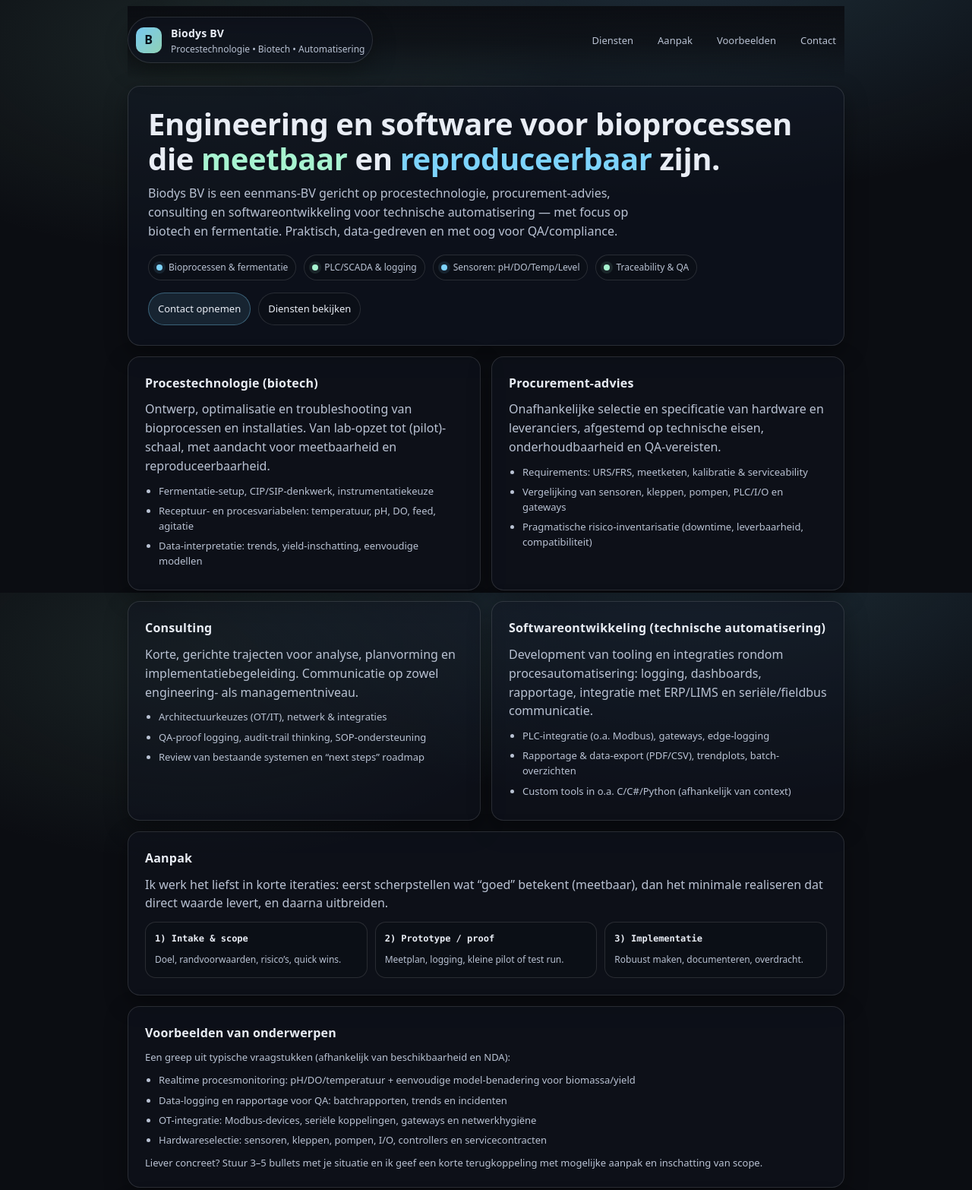
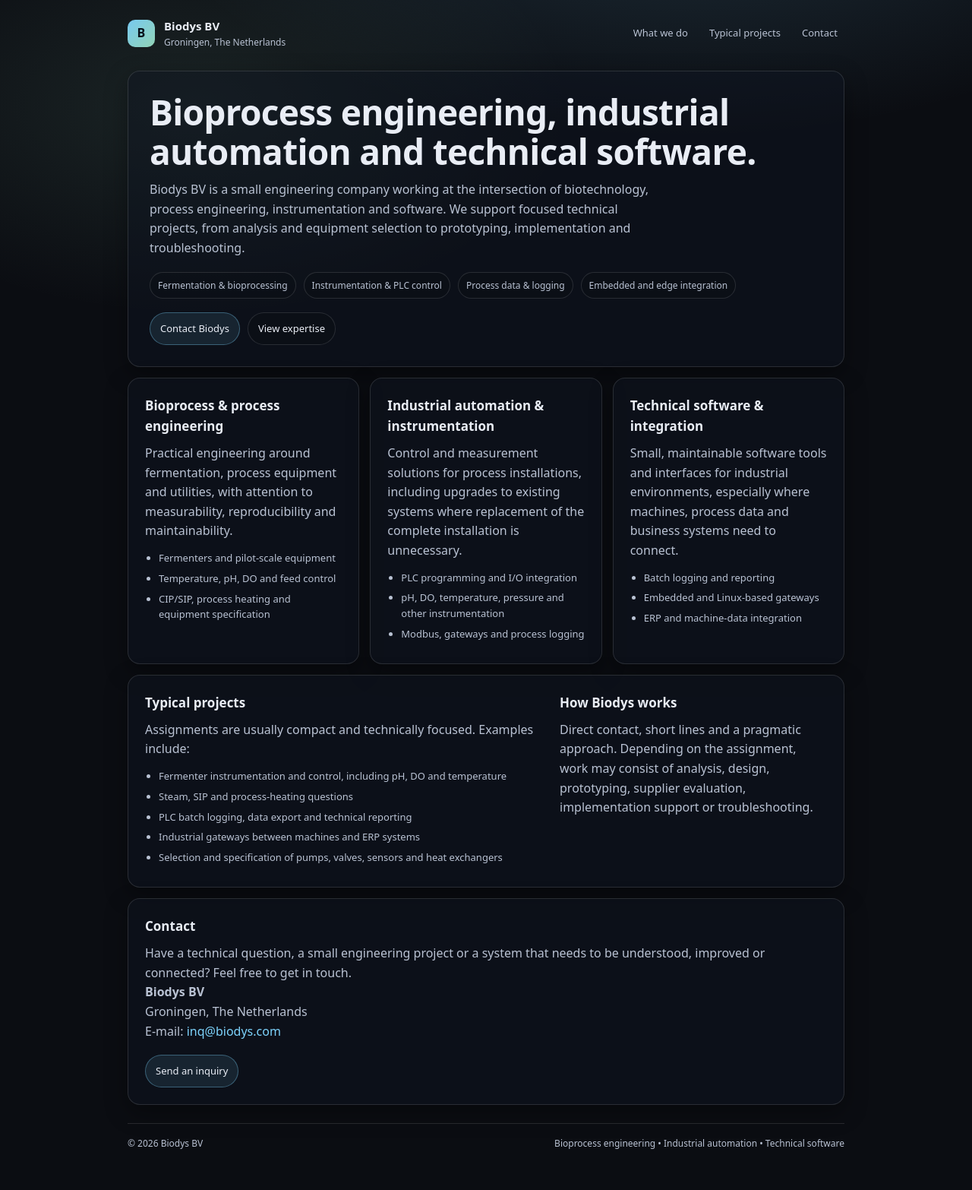
Before and after one commit to dimgeo/biodys.github.io, a plain HTML site: page index.html in a window 1280 px wide. Shown: the part 20-1586 px from the top of the page at 76% size. Drawn offline with Linux system fonts and the light colour scheme.

Commit message:
Draft concise Biodys website focused on engineering services

```diff
--- a/index.html
+++ b/index.html
@@ -1,214 +1,101 @@
 <!doctype html>
-<html lang="nl">
+<html lang="en">
 <head>
   <meta charset="utf-8" />
   <meta name="viewport" content="width=device-width, initial-scale=1" />
-  <title>Biodys BV — Procestechnologie • Biotech • Automatisering</title>
-  <meta name="description" content="Biodys BV (eenmans-BV) — procestechnologie, procurement-advies, consulting en softwareontwikkeling voor technische automatisering, met focus op biotech." />
-
+  <title>Biodys BV — Bioprocess engineering • Industrial automation • Technical software</title>
+  <meta name="description" content="Biodys BV is a small engineering company in Groningen, the Netherlands, working on bioprocess engineering, industrial automation, instrumentation and technical software." />
   <style>
     :root{
-      --bg: #0b0d12;
-      --card: #101522;
-      --text: #e9edf5;
-      --muted: #b9c2d3;
-      --line: rgba(255,255,255,.12);
-      --accent: #7dd3fc; /* light cyan */
-      --accent2: #a7f3d0; /* mint */
-      --shadow: 0 10px 30px rgba(0,0,0,.35);
-      --radius: 16px;
-      --max: 980px;
-      --pad: 22px;
-      --mono: ui-monospace, SFMono-Regular, Menlo, Monaco, Consolas, "Liberation Mono", "Courier New", monospace;
-      --sans: ui-sans-serif, system-ui, -apple-system, Segoe UI, Roboto, Helvetica, Arial, "Apple Color Emoji","Segoe UI Emoji";
+      --bg:#0b0d12;
+      --card:#101522;
+      --text:#e9edf5;
+      --muted:#b9c2d3;
+      --line:rgba(255,255,255,.12);
+      --accent:#7dd3fc;
+      --accent2:#a7f3d0;
+      --shadow:0 10px 30px rgba(0,0,0,.35);
+      --radius:16px;
+      --max:980px;
+      --pad:22px;
+      --sans:ui-sans-serif,system-ui,-apple-system,Segoe UI,Roboto,Helvetica,Arial,sans-serif;
     }
-    *{ box-sizing: border-box; }
-    html,body{ height:100%; }
+    *{box-sizing:border-box}
+    html{scroll-behavior:smooth}
     body{
       margin:0;
-      font-family: var(--sans);
+      font-family:var(--sans);
       background:
-        radial-gradient(1200px 600px at 70% -10%, rgba(125,211,252,.18), transparent 60%),
-        radial-gradient(900px 500px at 20% 10%, rgba(167,243,208,.10), transparent 55%),
+        radial-gradient(1200px 600px at 70% -10%,rgba(125,211,252,.18),transparent 60%),
+        radial-gradient(900px 500px at 20% 10%,rgba(167,243,208,.10),transparent 55%),
         var(--bg);
-      color: var(--text);
-      line-height: 1.55;
+      color:var(--text);
+      line-height:1.6;
     }
-    a{ color: var(--accent); text-decoration: none; }
-    a:hover{ text-decoration: underline; }
-
-    .wrap{ max-width: var(--max); margin: 0 auto; padding: 28px 18px 60px; }
+    a{color:var(--accent);text-decoration:none}
+    a:hover{text-decoration:underline}
+    .wrap{max-width:var(--max);margin:0 auto;padding:28px 18px 60px}
     header{
-      display:flex; align-items:center; justify-content:space-between;
-      gap:14px; padding: 14px 0 20px; position: sticky; top: 0;
-      background: linear-gradient(to bottom, rgba(11,13,18,.95), rgba(11,13,18,.70), rgba(11,13,18,0));
-      backdrop-filter: blur(10px);
-      z-index: 10;
+      display:flex;align-items:center;justify-content:space-between;gap:14px;
+      padding:14px 0 20px;
     }
-    .brand{
-      display:flex; align-items:center; gap:12px;
-      padding: 8px 10px;
-      border: 1px solid var(--line);
-      border-radius: 999px;
-      background: rgba(16,21,34,.55);
-      box-shadow: var(--shadow);
+    .brand{display:flex;align-items:center;gap:12px}
+    .logo{
+      width:36px;height:36px;border-radius:10px;
+      background:linear-gradient(135deg,rgba(125,211,252,.95),rgba(167,243,208,.85));
+      display:grid;place-items:center;color:#06101a;font-weight:800;
     }
-    .logo{
-      width:34px; height:34px; border-radius: 10px;
-      background:
-        linear-gradient(135deg, rgba(125,211,252,.95), rgba(167,243,208,.85));
-      display:grid; place-items:center;
-      color:#06101a;
-      font-weight: 800;
-      letter-spacing: .5px;
+    .brand strong{display:block;font-size:15px}
+    .brand span{display:block;font-size:12px;color:var(--muted)}
+    nav{display:flex;gap:10px;flex-wrap:wrap;justify-content:flex-end}
+    nav a{font-size:13px;color:var(--muted);padding:7px 9px;border-radius:999px}
+    nav a:hover{color:var(--text);background:rgba(16,21,34,.45);text-decoration:none}
+    .hero,
+    .card{
+      border:1px solid var(--line);
+      background:rgba(16,21,34,.48);
+      box-shadow:var(--shadow);
+      border-radius:var(--radius);
     }
-    .brand strong{ font-size: 14px; letter-spacing:.2px; }
-    .brand span{ display:block; font-size: 12px; color: var(--muted); }
-
-    nav{
-      display:flex; gap: 10px; flex-wrap: wrap; justify-content:flex-end;
+    .hero{padding:28px;margin-top:8px}
+    .hero h1{margin:0 0 12px;font-size:clamp(30px,5vw,46px);line-height:1.12;letter-spacing:-.7px}
+    .hero p{margin:0;color:var(--muted);max-width:72ch}
+    .tags{display:flex;gap:10px;flex-wrap:wrap;margin-top:18px}
+    .tag{
+      font-size:12px;padding:7px 10px;border-radius:999px;
+      border:1px solid var(--line);background:rgba(11,13,18,.25);color:var(--muted)
     }
-    nav a{
-      font-size: 13px; color: var(--muted);
-      padding: 8px 10px;
-      border-radius: 999px;
-      border: 1px solid transparent;
+    .cta{display:flex;gap:10px;flex-wrap:wrap;margin-top:18px}
+    .btn{
+      display:inline-flex;align-items:center;justify-content:center;
+      padding:10px 13px;border-radius:999px;border:1px solid var(--line);
+      color:var(--text);font-size:13px;background:rgba(11,13,18,.25)
     }
-    nav a:hover{
-      color: var(--text);
-      border-color: var(--line);
-      background: rgba(16,21,34,.35);
-      text-decoration:none;
+    .btn:hover{background:rgba(16,21,34,.65);text-decoration:none}
+    .btn.primary{border-color:rgba(125,211,252,.35);background:rgba(125,211,252,.10)}
+    .grid{display:grid;grid-template-columns:repeat(12,1fr);gap:14px;margin-top:14px}
+    .card{grid-column:span 4;padding:var(--pad)}
+    .card.wide{grid-column:span 12}
+    .card h2{margin:0 0 10px;font-size:17px}
+    .card p{margin:0;color:var(--muted)}
+    .card ul{margin:12px 0 0;padding-left:18px;color:var(--muted)}
+    .card li{margin:6px 0}
+    .small{font-size:13px}
+    .split{display:grid;grid-template-columns:1.2fr .8fr;gap:18px;align-items:start}
+    .contactline{margin-top:8px;color:var(--muted)}
+    footer{
+      margin-top:24px;padding-top:16px;border-top:1px solid var(--line);
+      display:flex;justify-content:space-between;gap:12px;flex-wrap:wrap;
+      color:var(--muted);font-size:12px
     }
-
-    .hero{
-      margin-top: 10px;
-      padding: 26px;
-      border-radius: var(--radius);
-      background: rgba(16,21,34,.55);
-      border: 1px solid var(--line);
-      box-shadow: var(--shadow);
-    }
-    .hero h1{
-      margin: 0 0 10px;
-      font-size: clamp(26px, 4vw, 40px);
-      line-height: 1.15;
-      letter-spacing: -0.4px;
-    }
-    .hero p{
-      margin: 0 0 18px;
-      color: var(--muted);
-      max-width: 70ch;
-    }
-    .pillrow{ display:flex; gap:10px; flex-wrap:wrap; margin: 14px 0 0; }
-    .pill{
-      font-size: 12px;
-      padding: 7px 10px;
-      border-radius: 999px;
-      border: 1px solid var(--line);
-      background: rgba(11,13,18,.25);
-      color: var(--muted);
-      display:inline-flex;
-      gap: 8px;
-      align-items:center;
-    }
-    .dot{
-      width: 8px; height: 8px; border-radius: 99px;
-      background: var(--accent);
-      box-shadow: 0 0 0 4px rgba(125,211,252,.10);
-    }
-
-    .grid{
-      display:grid;
-      gap: 14px;
-      grid-template-columns: repeat(12, 1fr);
-      margin-top: 14px;
-    }
-    .card{
-      grid-column: span 6;
-      padding: var(--pad);
-      border-radius: var(--radius);
-      background: rgba(16,21,34,.45);
-      border: 1px solid var(--line);
-      box-shadow: var(--shadow);
-    }
-    .card h2{
-      margin: 0 0 10px;
-      font-size: 16px;
-      letter-spacing: .2px;
-    }
-    .card p{ margin: 0; color: var(--muted); }
-    .card ul{
-      margin: 10px 0 0;
-      padding-left: 18px;
-      color: var(--muted);
-    }
-    .card li{ margin: 6px 0; }
-    .small{ font-size: 13px; }
-
-    .wide{ grid-column: span 12; }
-
-    .kpi{
-      display:grid;
-      grid-template-columns: repeat(3, minmax(0,1fr));
-      gap: 10px;
-      margin-top: 12px;
-    }
-    .kpi .box{
-      padding: 12px 12px;
-      border-radius: 14px;
-      border: 1px solid var(--line);
-      background: rgba(11,13,18,.25);
-    }
-    .kpi strong{
-      display:block;
-      font-family: var(--mono);
-      font-size: 12px;
-      color: var(--text);
-      margin-bottom: 4px;
-    }
-    .kpi span{
-      font-size: 12px;
-      color: var(--muted);
-    }
-
-    .cta{
-      display:flex; gap: 10px; flex-wrap:wrap; margin-top: 16px;
-    }
-    .btn{
-      display:inline-flex; align-items:center; justify-content:center;
-      gap: 8px;
-      padding: 10px 12px;
-      border-radius: 999px;
-      border: 1px solid var(--line);
-      background: rgba(11,13,18,.25);
-      color: var(--text);
-      font-size: 13px;
-      text-decoration:none;
-    }
-    .btn:hover{ background: rgba(16,21,34,.55); text-decoration:none; }
-    .btn.primary{
-      border-color: rgba(125,211,252,.35);
-      background: rgba(125,211,252,.10);
-    }
-
-    footer{
-      margin-top: 22px;
-      padding-top: 16px;
-      border-top: 1px solid var(--line);
-      color: var(--muted);
-      font-size: 12px;
-      display:flex; flex-wrap:wrap; gap: 10px; align-items:center; justify-content:space-between;
-    }
-
-    @media (max-width: 860px){
-      .card{ grid-column: span 12; }
-      .kpi{ grid-template-columns: 1fr; }
-      header{ position: static; background: transparent; backdrop-filter: none; }
+    @media(max-width:860px){
+      .card{grid-column:span 12}
+      .split{grid-template-columns:1fr}
+      header{align-items:flex-start;flex-direction:column}
+      nav{justify-content:flex-start}
     }
   </style>
 </head>
-
 <body>
   <div class="wrap">
     <header>
@@ -216,164 +103,124 @@
         <div class="logo" aria-hidden="true">B</div>
         <div>
           <strong>Biodys BV</strong>
-          <span>Procestechnologie • Biotech • Automatisering</span>
+          <span>Groningen, The Netherlands</span>
         </div>
       </div>
-
-      <nav aria-label="Navigatie">
-        <a href="#diensten">Diensten</a>
-        <a href="#aanpak">Aanpak</a>
-        <a href="#projecten">Voorbeelden</a>
+      <nav aria-label="Navigation">
+        <a href="#work">What we do</a>
+        <a href="#projects">Typical projects</a>
         <a href="#contact">Contact</a>
       </nav>
     </header>
 
-    <section class="hero" id="top">
-      <h1>Engineering en software voor bioprocessen die <span style="color:var(--accent2)">meetbaar</span> en <span style="color:var(--accent)">reproduceerbaar</span> zijn.</h1>
+    <section class="hero">
+      <h1>Bioprocess engineering, industrial automation and technical software.</h1>
       <p>
-        Biodys BV is een eenmans-BV gericht op procestechnologie, procurement-advies, consulting en
-        softwareontwikkeling voor technische automatisering — met focus op biotech en fermentatie.
-        Praktisch, data-gedreven en met oog voor QA/compliance.
+        Biodys BV is a small engineering company working at the intersection of biotechnology,
+        process engineering, instrumentation and software. We support focused technical projects,
+        from analysis and equipment selection to prototyping, implementation and troubleshooting.
       </p>
-
-      <div class="pillrow" aria-label="Kernpunten">
-        <span class="pill"><span class="dot"></span> Bioprocessen & fermentatie</span>
-        <span class="pill"><span class="dot" style="background:var(--accent2); box-shadow: 0 0 0 4px rgba(167,243,208,.10)"></span> PLC/SCADA & logging</span>
-        <span class="pill"><span class="dot"></span> Sensoren: pH/DO/Temp/Level</span>
-        <span class="pill"><span class="dot" style="background:var(--accent2); box-shadow: 0 0 0 4px rgba(167,243,208,.10)"></span> Traceability & QA</span>
+      <div class="tags" aria-label="Areas of expertise">
+        <span class="tag">Fermentation & bioprocessing</span>
+        <span class="tag">Instrumentation & PLC control</span>
+        <span class="tag">Process data & logging</span>
+        <span class="tag">Embedded and edge integration</span>
       </div>
-
       <div class="cta">
-        <a class="btn primary" href="#contact" title="Neem contact op">Contact opnemen</a>
-        <a class="btn" href="#diensten" title="Bekijk diensten">Diensten bekijken</a>
+        <a class="btn primary" href="mailto:inq@biodys.com?subject=Inquiry%20for%20Biodys%20BV">Contact Biodys</a>
+        <a class="btn" href="#work">View expertise</a>
       </div>
     </section>
 
-    <section class="grid" id="diensten" aria-label="Diensten">
+    <section class="grid" id="work" aria-label="What we do">
       <div class="card">
-        <h2>Procestechnologie (biotech)</h2>
+        <h2>Bioprocess & process engineering</h2>
         <p>
-          Ontwerp, optimalisatie en troubleshooting van bioprocessen en installaties.
-          Van lab-opzet tot (pilot)-schaal, met aandacht voor meetbaarheid en reproduceerbaarheid.
+          Practical engineering around fermentation, process equipment and utilities,
+          with attention to measurability, reproducibility and maintainability.
         </p>
         <ul class="small">
-          <li>Fermentatie-setup, CIP/SIP-denkwerk, instrumentatiekeuze</li>
-          <li>Receptuur- en procesvariabelen: temperatuur, pH, DO, feed, agitatie</li>
-          <li>Data-interpretatie: trends, yield-inschatting, eenvoudige modellen</li>
+          <li>Fermenters and pilot-scale equipment</li>
+          <li>Temperature, pH, DO and feed control</li>
+          <li>CIP/SIP, process heating and equipment specification</li>
         </ul>
       </div>
 
       <div class="card">
-        <h2>Procurement-advies</h2>
+        <h2>Industrial automation & instrumentation</h2>
         <p>
-          Onafhankelijke selectie en specificatie van hardware en leveranciers, afgestemd op
-          technische eisen, onderhoudbaarheid en QA-vereisten.
+          Control and measurement solutions for process installations, including upgrades
+          to existing systems where replacement of the complete installation is unnecessary.
         </p>
         <ul class="small">
-          <li>Requirements: URS/FRS, meetketen, kalibratie & serviceability</li>
-          <li>Vergelijking van sensoren, kleppen, pompen, PLC/I/O en gateways</li>
-          <li>Pragmatische risico-inventarisatie (downtime, leverbaarheid, compatibiliteit)</li>
+          <li>PLC programming and I/O integration</li>
+          <li>pH, DO, temperature, pressure and other instrumentation</li>
+          <li>Modbus, gateways and process logging</li>
         </ul>
       </div>
 
       <div class="card">
-        <h2>Consulting</h2>
+        <h2>Technical software & integration</h2>
         <p>
-          Korte, gerichte trajecten voor analyse, planvorming en implementatiebegeleiding.
-          Communicatie op zowel engineering- als managementniveau.
+          Small, maintainable software tools and interfaces for industrial environments,
+          especially where machines, process data and business systems need to connect.
         </p>
         <ul class="small">
-          <li>Architectuurkeuzes (OT/IT), netwerk & integraties</li>
-          <li>QA-proof logging, audit-trail thinking, SOP-ondersteuning</li>
-          <li>Review van bestaande systemen en “next steps” roadmap</li>
+          <li>Batch logging and reporting</li>
+          <li>Embedded and Linux-based gateways</li>
+          <li>ERP and machine-data integration</li>
         </ul>
       </div>
 
-      <div class="card">
-        <h2>Softwareontwikkeling (technische automatisering)</h2>
+      <div class="card wide" id="projects">
+        <div class="split">
+          <div>
+            <h2>Typical projects</h2>
             <p>
-          Development van tooling en integraties rondom procesautomatisering:
-          logging, dashboards, rapportage, integratie met ERP/LIMS en seriële/fieldbus communicatie.
+              Assignments are usually compact and technically focused. Examples include:
             </p>
             <ul class="small">
-          <li>PLC-integratie (o.a. Modbus), gateways, edge-logging</li>
-          <li>Rapportage & data-export (PDF/CSV), trendplots, batch-overzichten</li>
-          <li>Custom tools in o.a. C/C#/Python (afhankelijk van context)</li>
+              <li>Fermenter instrumentation and control, including pH, DO and temperature</li>
+              <li>Steam, SIP and process-heating questions</li>
+              <li>PLC batch logging, data export and technical reporting</li>
+              <li>Industrial gateways between machines and ERP systems</li>
+              <li>Selection and specification of pumps, valves, sensors and heat exchangers</li>
             </ul>
           </div>
-
-      <div class="card wide" id="aanpak">
-        <h2>Aanpak</h2>
+          <div>
+            <h2>How Biodys works</h2>
             <p>
-          Ik werk het liefst in korte iteraties: eerst scherpstellen wat “goed” betekent (meetbaar),
-          dan het minimale realiseren dat direct waarde levert, en daarna uitbreiden.
+              Direct contact, short lines and a pragmatic approach. Depending on the assignment,
+              work may consist of analysis, design, prototyping, supplier evaluation,
+              implementation support or troubleshooting.
             </p>
-
-        <div class="kpi" role="list" aria-label="Werkwijze in drie stappen">
-          <div class="box" role="listitem">
-            <strong>1) Intake & scope</strong>
-            <span>Doel, randvoorwaarden, risico’s, quick wins.</span>
-          </div>
-          <div class="box" role="listitem">
-            <strong>2) Prototype / proof</strong>
-            <span>Meetplan, logging, kleine pilot of test run.</span>
-          </div>
-          <div class="box" role="listitem">
-            <strong>3) Implementatie</strong>
-            <span>Robuust maken, documenteren, overdracht.</span>
           </div>
         </div>
-      </div>
-
-      <div class="card wide" id="projecten">
-        <h2>Voorbeelden van onderwerpen</h2>
-        <p class="small">
-          Een greep uit typische vraagstukken (afhankelijk van beschikbaarheid en NDA):
-        </p>
-        <ul class="small">
-          <li>Realtime procesmonitoring: pH/DO/temperatuur + eenvoudige model-benadering voor biomassa/yield</li>
-          <li>Data-logging en rapportage voor QA: batchrapporten, trends en incidenten</li>
-          <li>OT-integratie: Modbus-devices, seriële koppelingen, gateways en netwerkhygiëne</li>
-          <li>Hardwareselectie: sensoren, kleppen, pompen, I/O, controllers en servicecontracten</li>
-        </ul>
-        <p class="small" style="margin-top:10px;">
-          Liever concreet? Stuur 3–5 bullets met je situatie en ik geef een korte terugkoppeling
-          met mogelijke aanpak en inschatting van scope.
-        </p>
       </div>
 
       <div class="card wide" id="contact">
         <h2>Contact</h2>
         <p>
+          Have a technical question, a small engineering project or a system that needs to be
+          understood, improved or connected? Feel free to get in touch.
+        </p>
+        <p class="contactline">
           <strong>Biodys BV</strong><br />
-          Groningen, Nederland
+          Groningen, The Netherlands<br />
+          E-mail: <a href="mailto:inq@biodys.com">inq@biodys.com</a>
         </p>
-        <p class="small" style="margin-top:10px;">
-          E-mail: <a href="mailto:info@biodys.example">info@biodys.example</a><br />
-          Telefoon: <a href="tel:+31000000000">+31 0 0000 0000</a><br />
-          KvK: <span style="font-family:var(--mono)">[vul in]</span> • BTW: <span style="font-family:var(--mono)">[vul in]</span>
-        </p>
-
         <div class="cta">
-          <a class="btn primary" href="mailto:info@biodys.example?subject=Vraag%20Biodys%20BV">E-mail sturen</a>
-          <a class="btn" href="#top">Terug naar boven</a>
+          <a class="btn primary" href="mailto:inq@biodys.com?subject=Inquiry%20for%20Biodys%20BV">Send an inquiry</a>
         </div>
-
-        <p class="small" style="margin-top:12px; color: var(--muted);">
-          Tip: vervang de placeholders (e-mail/telefoon/KvK/BTW) en overweeg een aparte
-          domeinnaam + mailadres. Deze pagina werkt ook prima als “under construction”.
-        </p>
       </div>
     </section>
 
     <footer>
       <div>© <span id="year"></span> Biodys BV</div>
-      <div class="small">Procestechnologie • Procurement-advies • Consulting • Softwareontwikkeling</div>
+      <div>Bioprocess engineering • Industrial automation • Technical software</div>
     </footer>
   </div>
-
   <script>
-    // Alleen voor het jaartal; geen tracking, geen cookies.
     document.getElementById("year").textContent = new Date().getFullYear();
   </script>
 </body>
```
Lines whose indentation alone changed are shown as unchanged.
